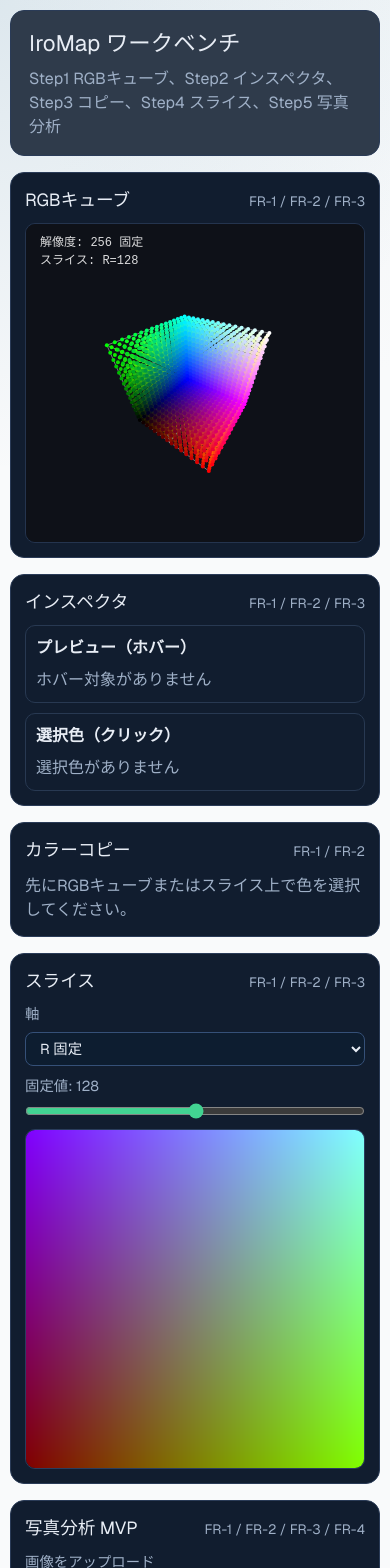
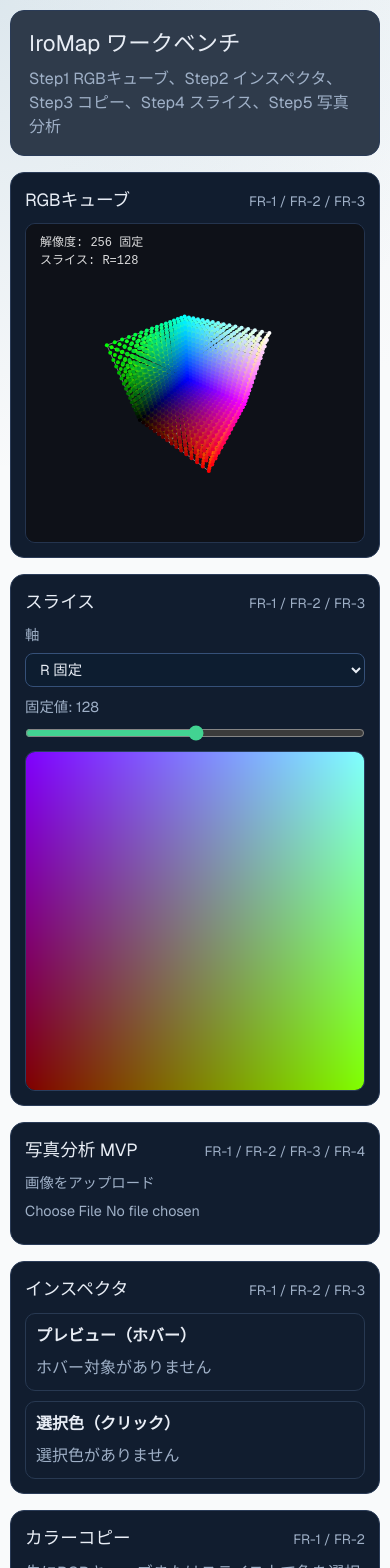
Before and after one commit to Shunkicreate/IroMap, a Next.js app in the folder web/: page / in a window 390 px wide. Shown: the top 1568 px of the page. Built offline with nearby package versions, Linux system fonts and the light colour scheme.

Commit message:
feat(web): reorganize workbench exploration layout

```diff
--- a/web/src/app/globals.css
+++ b/web/src/app/globals.css
@@ -111,6 +111,18 @@
   display: grid;
   gap: 16px;
   color: var(--workbench-text);
+}
+
+.explorationLayout {
+  display: grid;
+  grid-template-columns: minmax(0, 1.2fr) minmax(320px, 0.8fr);
+  gap: 16px;
+  align-items: start;
+}
+
+.explorationSide {
+  display: grid;
+  gap: 16px;
 }
 
 .pageHeader {
@@ -260,6 +272,16 @@
   border: 1px solid #2a3d5d;
 }
 
+@media (max-width: 960px) {
+  .explorationLayout {
+    grid-template-columns: 1fr;
+  }
+
+  .sliceCanvas {
+    width: 100%;
+  }
+}
+
 .fileInput {
   width: fit-content;
   margin-bottom: 8px;
--- a/web/src/features/workbench/color-workbench.tsx
+++ b/web/src/features/workbench/color-workbench.tsx
@@ -31,6 +31,7 @@ export function ColorWorkbench() {
         <p>{t("workbenchSteps")}</p>
       </div>
 
+      <section className="explorationLayout">
         <section className="panel">
           <div className="panelHeader">
             <h2>{t("panelRgbCube")}</h2>
@@ -46,9 +47,7 @@ export function ColorWorkbench() {
           />
         </section>
 
-      <ColorInspector hoverColor={hoverColor} selectedColor={selectedColor} />
-      <ColorCopyPanel selectedColor={selectedColor} />
-
+        <div className="explorationSide">
           <SliceCanvas
             axis={sliceAxis}
             value={sliceValue}
@@ -57,8 +56,12 @@ export function ColorWorkbench() {
             onHoverColorChange={setHoverColor}
             onColorSelect={setSelectedColor}
           />
+          <PhotoAnalysisPanel />
+        </div>
+      </section>
 
-      <PhotoAnalysisPanel />
+      <ColorInspector hoverColor={hoverColor} selectedColor={selectedColor} />
+      <ColorCopyPanel selectedColor={selectedColor} />
     </main>
   );
 }
```
Lines whose indentation alone changed are shown as unchanged.
